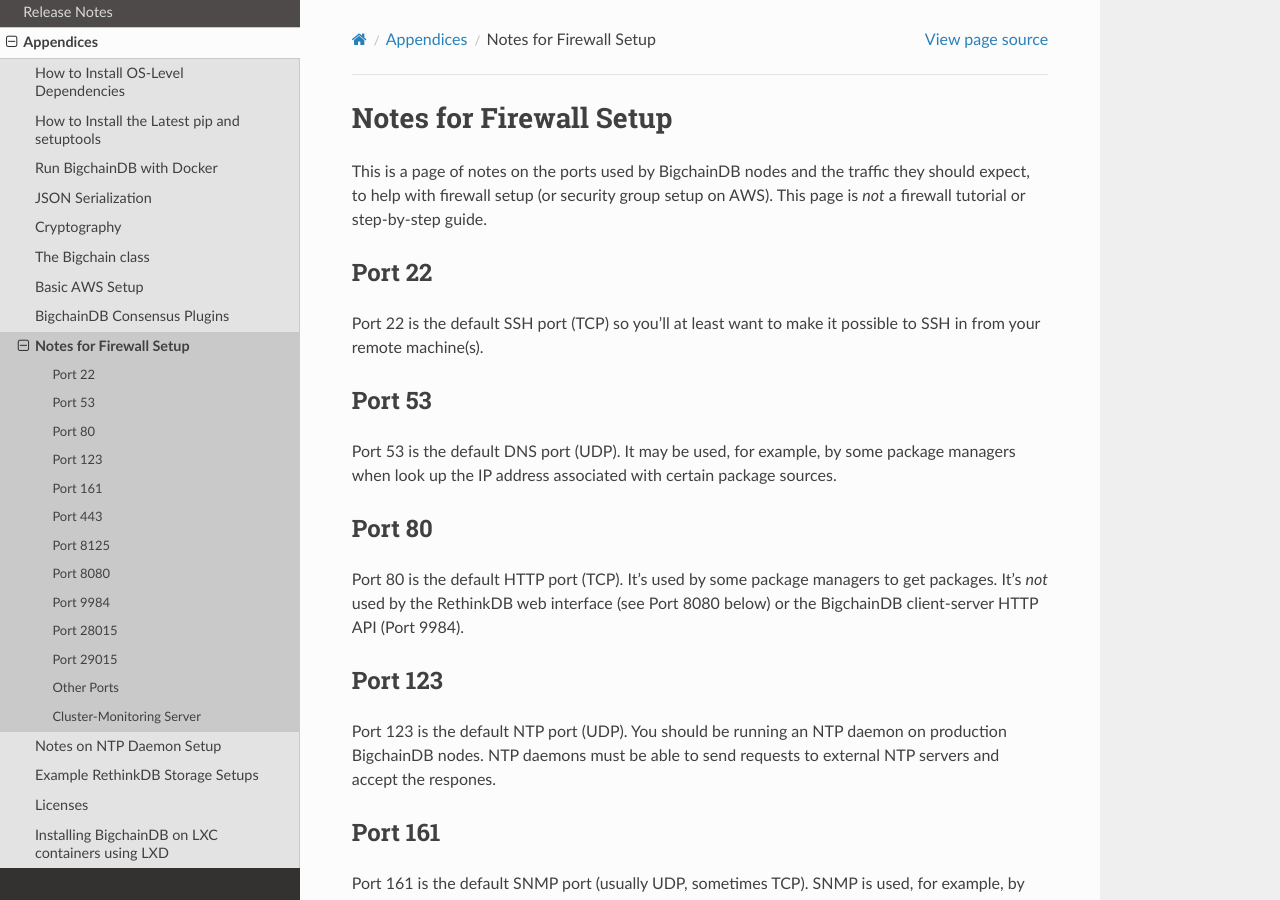
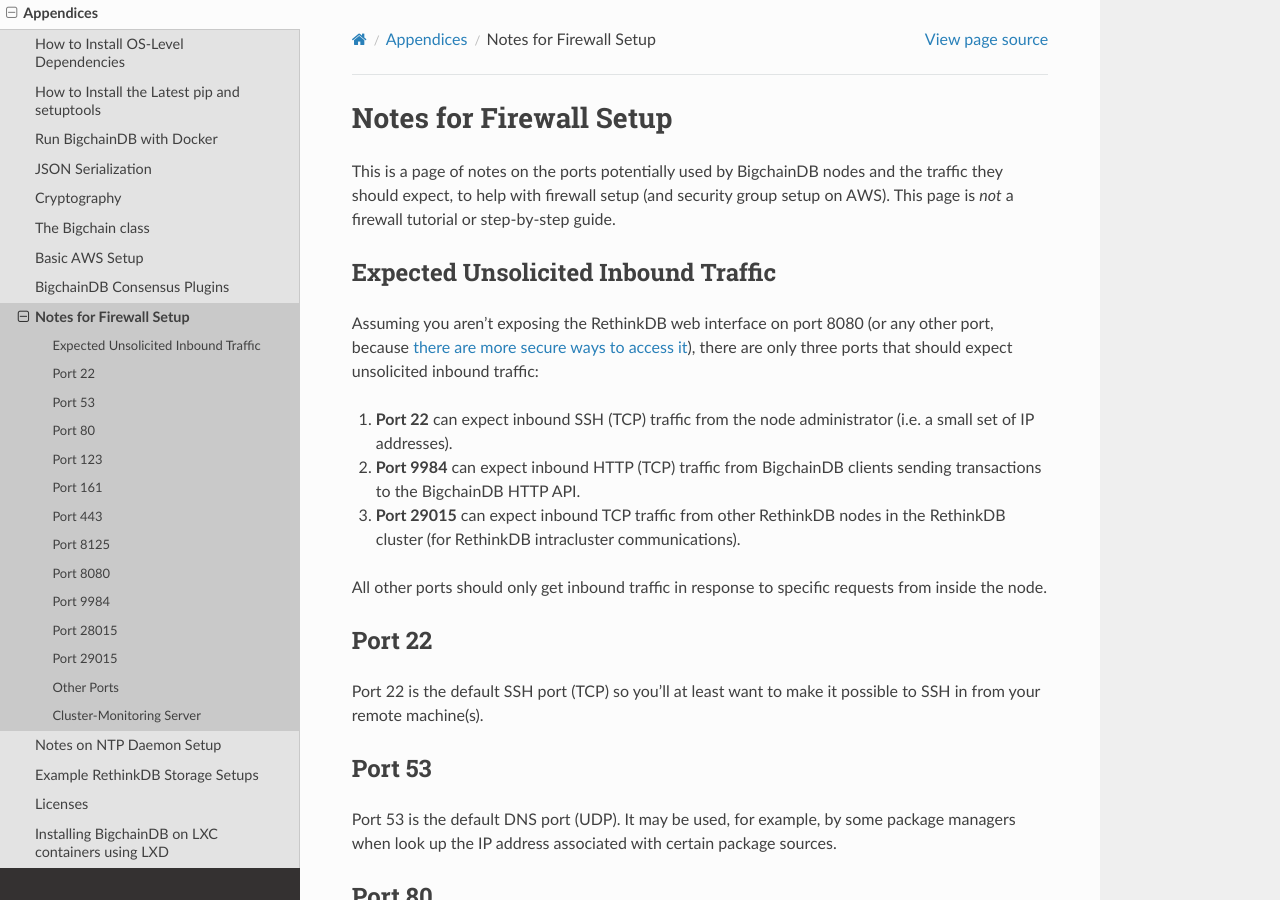
Before and after one commit to bigchaindb/bigchaindb, a Sphinx documentation site: the page built from docs/source/appendices/firewall-notes.md, in a window 1280 px wide and 900 px high. Built offline with Sphinx 7.4.7 and the Read the Docs theme 2.0.0, drawn with Linux system fonts in a browser that asks for light colours.

Commit message:
docs: listed all ports expecting unsolicited inbound traffic

```diff
--- a/docs/source/appendices/firewall-notes.md
+++ b/docs/source/appendices/firewall-notes.md
@@ -1,6 +1,17 @@
 # Notes for Firewall Setup
 
-This is a page of notes on the ports used by BigchainDB nodes and the traffic they should expect, to help with firewall setup (or security group setup on AWS). This page is _not_ a firewall tutorial or step-by-step guide.
+This is a page of notes on the ports potentially used by BigchainDB nodes and the traffic they should expect, to help with firewall setup (and security group setup on AWS). This page is _not_ a firewall tutorial or step-by-step guide.
+
+
+## Expected Unsolicited Inbound Traffic
+
+Assuming you aren't exposing the RethinkDB web interface on port 8080 (or any other port, because [there are more secure ways to access it](https://www.rethinkdb.com/docs/security/#binding-the-web-interface-port)), there are only three ports that should expect unsolicited inbound traffic:
+
+1. **Port 22** can expect inbound SSH (TCP) traffic from the node administrator (i.e. a small set of IP addresses).
+2. **Port 9984** can expect inbound HTTP (TCP) traffic from BigchainDB clients sending transactions to the BigchainDB HTTP API.
+3. **Port 29015** can expect inbound TCP traffic from other RethinkDB nodes in the RethinkDB cluster (for RethinkDB intracluster communications).
+
+All other ports should only get inbound traffic in response to specific requests from inside the node.
 
 
 ## Port 22
```
